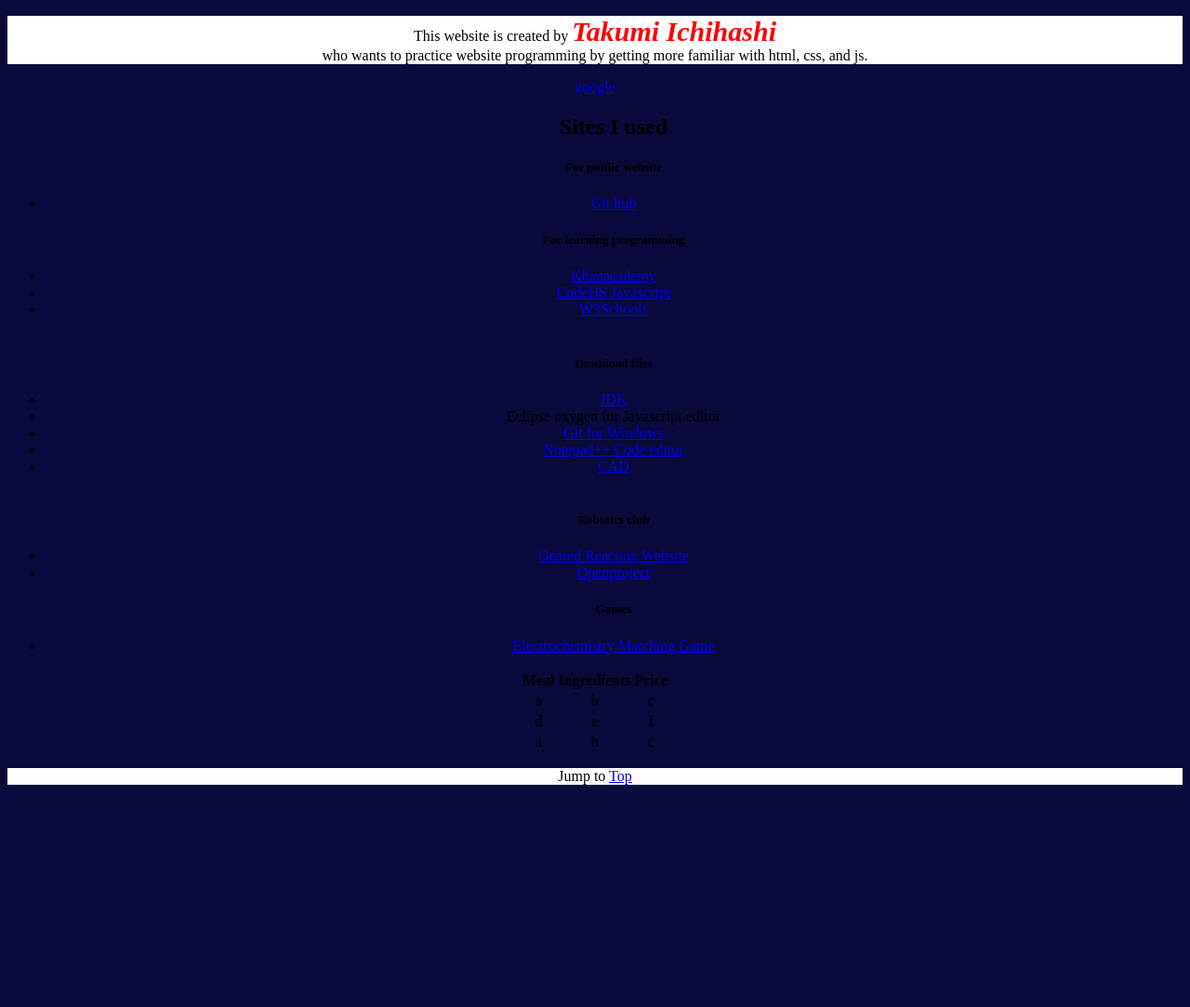
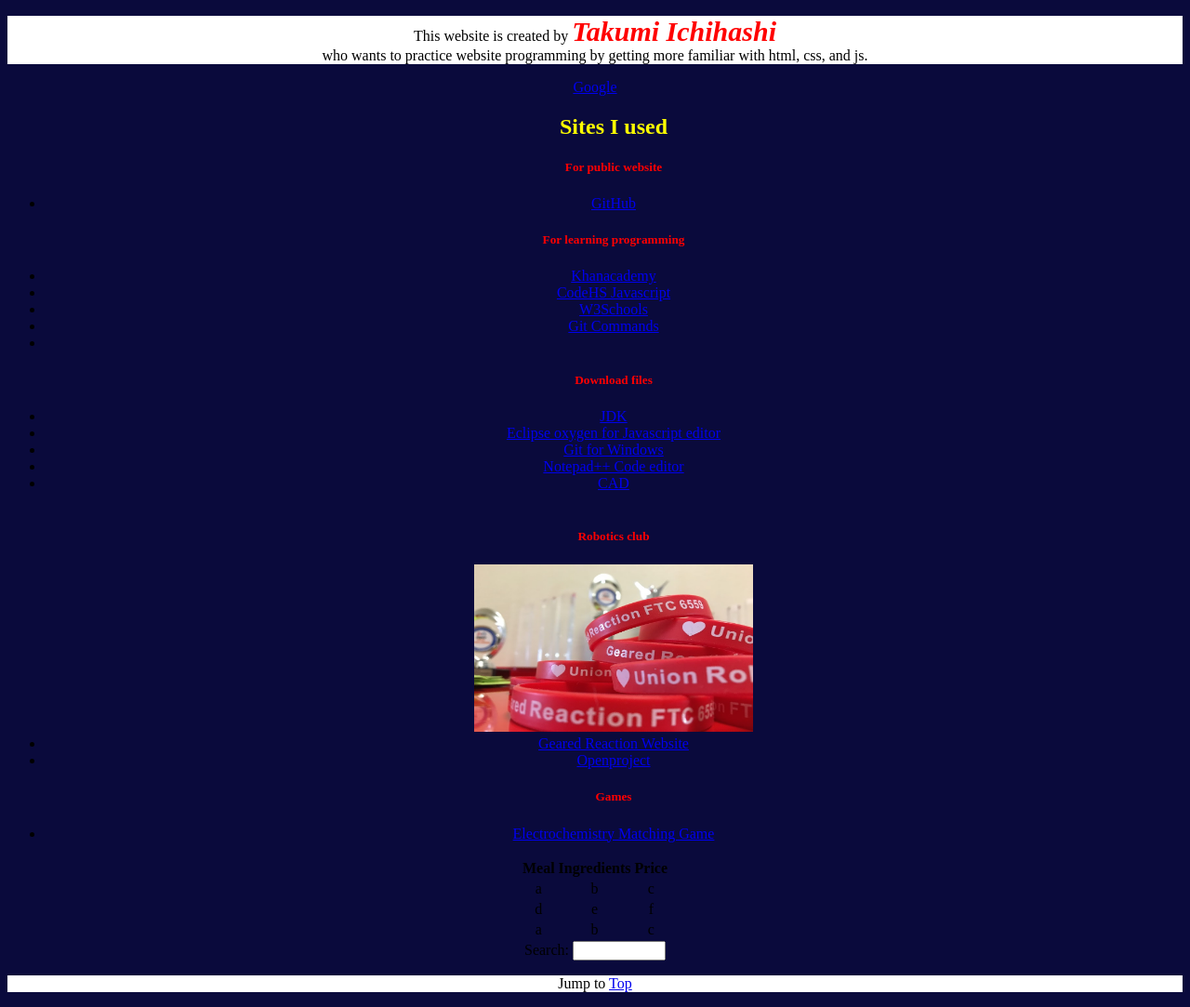
Before and after one commit to ichihtak000/ichihtak000.github.io, a plain HTML site: page index.html in a window 1280 px wide. Shown: the part 263-1346 px from the top of the page at 93% size. Before the commit the page ends 1123 px from the top, so only its background shows below. Drawn offline with Linux system fonts and the light colour scheme.

Commit message:
Added git-commnads pictures and modified index.tml

```diff
--- a/index.html
+++ b/index.html
@@ -8,6 +8,9 @@
         <meta name="viewport" content="width=device-width, initial-scale=1.0">
         <title>Takumi's  Website</title>
         <style>
+			* {
+				box-sizing:border-box;
+			}
             body{
                 background-color:rgb(10,10,60);
 				text-align:center;
@@ -34,6 +37,20 @@
 			li{
 				text-align:center;
 			}
+			h2{
+				color:yellow;
+			}
+			h5{
+				color:red;
+			}
+			input[type=text] {
+				width: 100px;
+				-webkit-transition: width .35s ease-in-out;
+				transition: width .35s ease-in-out;
+			}
+			input[type=text]:focus {
+				width: 250px;
+			}
         </style>
     </head>
     <body>
@@ -43,24 +60,26 @@
 			<br>
 			<p>This website is created by <strong><em class="bold">Takumi Ichihashi</em></strong> <br>who wants to practice website programming
 			by getting more familiar with html, css, and js.</p>
-			<a href="https://www.google.com/"  target="_blank">google</a>
+			<a href="https://www.google.com/"  target="_blank">Google</a>
 			<ul>
 			<h2>Sites I used</h2>
 			<h5>For public website</h5>
-			<li><a href="https://github.com/" target="_blank">Git hub</a></li>
+			<li><a href="https://github.com/" target="_blank">GitHub</a></li>
 			<h5>For learning programming</h5>
 			<li><a href="https://www.khanacademy.org/computing/computer-programming/" target="_blank">Khanacademy</a></li>
 			<li><a href="https://codehs.com/" target="=_blank">CodeHS Javascript</a></li>
 			<li><a href="https://www.w3schools.com/" target="=_blank">W3Schools</a></li>
+			<li><a href="git-commands.html" target="=_blank">Git Commands</a><li>
 			<br>
 			<h5>Download files</h5>
 			<li><a href="https://www.oracle.com/technetwork/java/javase/downloads/index.html" target="=_blank">JDK</a></li>
-			<li><a href="https://www.eclipse.org/downloads/" target="=_blank"></a>Eclipse oxygen for Javascript editor</li>
+			<li><a href="https://www.eclipse.org/downloads/" target="=_blank">Eclipse oxygen for Javascript editor</a></li>
 			<li><a href="https://git-scm.com/download/win" target="=_blank">Git for Windows</a></li>
 			<li><a href="https://notepad-plus-plus.org/download/v7.5.8.html" target="=_blank">Notepad++ Code editor</a></li>
 			<li><a href="https://www.autodesk.com/products/inventor/overview" target="=_blank">CAD</a></li>
 			<br>
 			<h5>Robotics club</h5>
+			<img src="sample.JPG" alt="FTC listband" width="300px" height="180px">
 			<li><a href="https://gearedreaction.org/" target="=_blank">Geared Reaction Website</a></li>
 			<li><a href="https://projects.gearedreaction.org/" target="=_blank">Openproject</a></li>
 			<h5>Games</h5>
@@ -93,6 +112,7 @@
 				</tbody>
 
 			</table>
+			Search: <input type="text" name="search">
 			<p>Jump to
 				<a href="#first">Top</a>
 			</p>
```
Also changed, not shown: git-commands.html (added, +41 -0 lines).
